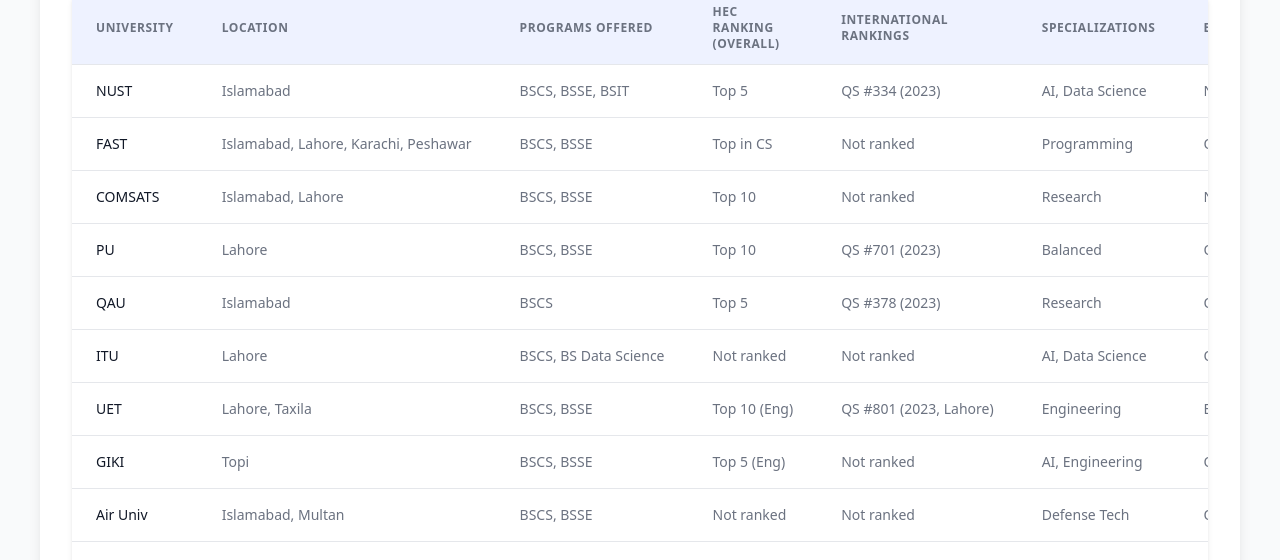
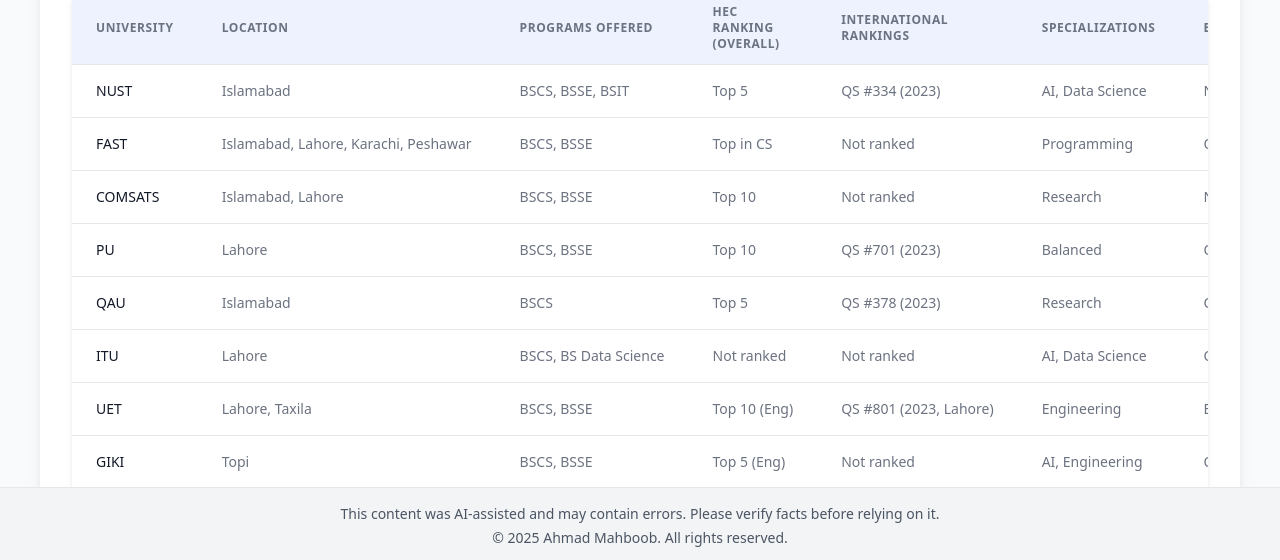
Before and after one commit to Ahmad-Mahboob/Valuable_Resources, a plain HTML site: page index.html in a window 1280 px wide. Shown: the part 236-796 px from the top of the page. Drawn offline with nearby package versions, Linux system fonts and the light colour scheme.

Commit message:
Update index.html
Make the footer fixed at the bottom

```diff
--- a/index.html
+++ b/index.html
@@ -499,7 +499,7 @@
       </li>
     </ul>
   </div>
-<footer class="bg-gray-100 text-gray-600 text-sm py-4 px-6 mt-10 border-t">
+<footer class="bg-gray-100 text-gray-600 text-sm py-4 px-6 mt-10 border-t fixed bottom-0 left-0 right-0 w-full">
   <div class="max-w-7xl mx-auto text-center space-y-1">
     <p>This content was AI-assisted and may contain errors. Please verify facts before relying on it.</p>
     <p>&copy; 2025 Ahmad Mahboob. All rights reserved.</p>
```
